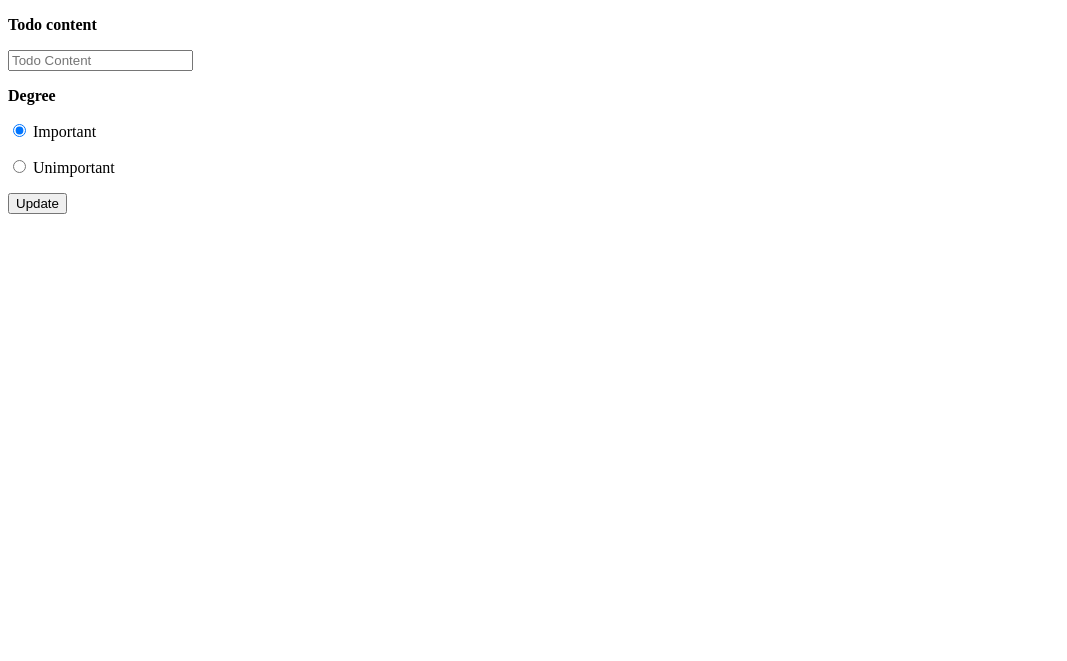
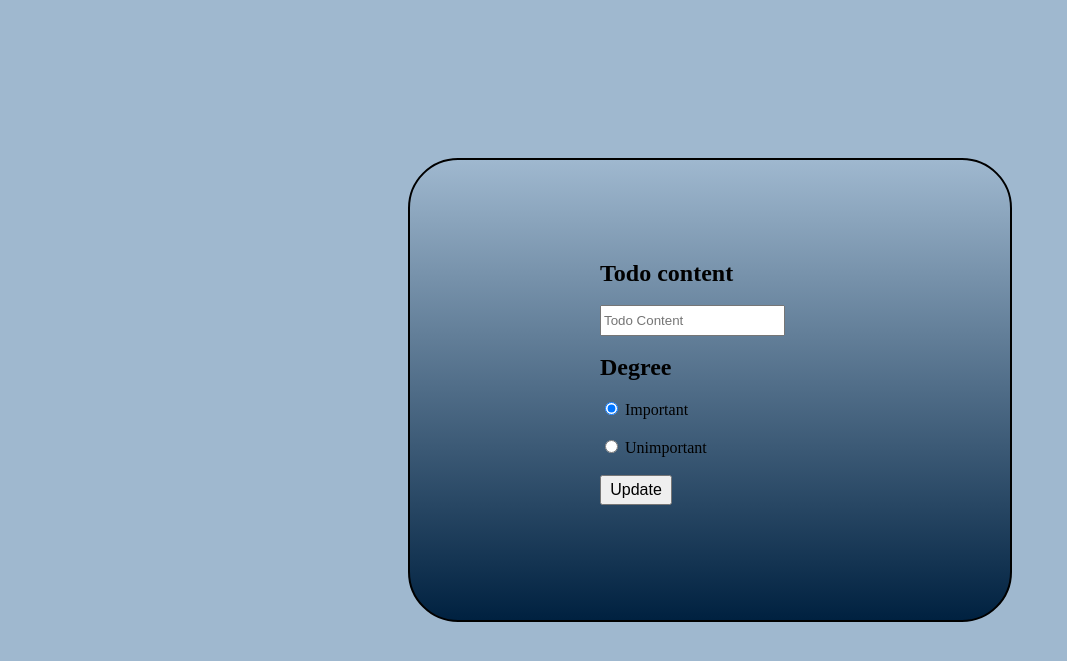
Before and after one commit to bunny6/Assignments, a Flask app: template Flask/Templates/edit.html in a window 1280 px wide. Shown: the top 661 px of the page, without its empty margins (0-1067 px from the left). Run offline with Flask 2, Linux system fonts and the light colour scheme; the template is opened without the code that fills it, so the values that code supplies are empty.

Commit message:
Update edit.html

```diff
--- a/Flask/Templates/edit.html
+++ b/Flask/Templates/edit.html
@@ -5,35 +5,69 @@
     <meta http-equiv="X-UA-Compatible" content="IE=edge">
     <meta name="viewport" content="width=device-width, initial-scale=1.0">
     <title>Document</title>
+    <style>
+        #label {
+            font-size: x-large;
+        }
+
+        input[type="text"] {
+            height: 25px;
+        }
+
+        button {
+            height: 30px;
+            width: 72px;
+            font-size: medium;
+        }
+
+        #form {
+            background-image: linear-gradient(180deg,#9fb8cf,#002140);
+            padding: 20px;
+            border: 2px solid black;
+            height: 360px;
+            width: 500px;
+            padding: 50px;
+            border-radius: 50px;
+        }
+
+        /* body {
+            background-image: linear-gradient(180deg,#9fb8cf,#002140);
+        } */
+
+        .center {
+            padding-left: 28%;
+            padding-top: 10%;
+        }
+        form#form{
+            position: relative;
+            left: 400px;
+            top: 150px;
+        }
+        body{
+            background-color: #9fb8cf;
+        }
+    </style>
 </head>
 <body>
-    <form action="/update/{{todos._id}}" method="POST">
-        <p>
-            <b><label for="content">Todo content</label></b>
-        </p>
-        <p>
-            <input type="text" name="content"
-                placeholder="Todo Content" value="{{todos.content}}"></input>
-        </p>
+    <div class="container">
+        <form action="/update/{{todos._id}}" method="POST" id="form">
+            <div class="center">
+                <strong><label for="content" id="label">Todo content</label></strong>
+                <br><br>
+                <input type="text" name="content" placeholder="Todo Content" value="{{todos.content}}"></input>
+                <br><br>
+                <b><label for="degree" id="label">Degree</label></b>
+                <br><br>
+                <input id="degree-0" checked name="degree" required type="radio" value="Important">
+                <label for="degree-0">Important</label>
+                <br><br>
+                <input id="degree-1" name="degree" required type="radio" value="Unimportant">
+                <label for="degree-1">Unimportant</label>
+                <br><br>
 
-        <p>
-            <b><label for="degree">Degree</label></b>
-        </p>
-
-        <p>
-            <input id="degree-0" checked name="degree" required type="radio" value="Important">
-            <label for="degree-0">Important</label>
-        </p>
-
-
-        <p>
-            <input id="degree-1" name="degree"  required type="radio" value="Unimportant">
-            <label for="degree-1">Unimportant</label>
-        </p>
-
-
-
-        <button type="submit">Update</button>
-    </form>
+                <button type="submit">Update</button>
+            </div>
+        </form>
+       </div>
 </body>
 </html>
```
